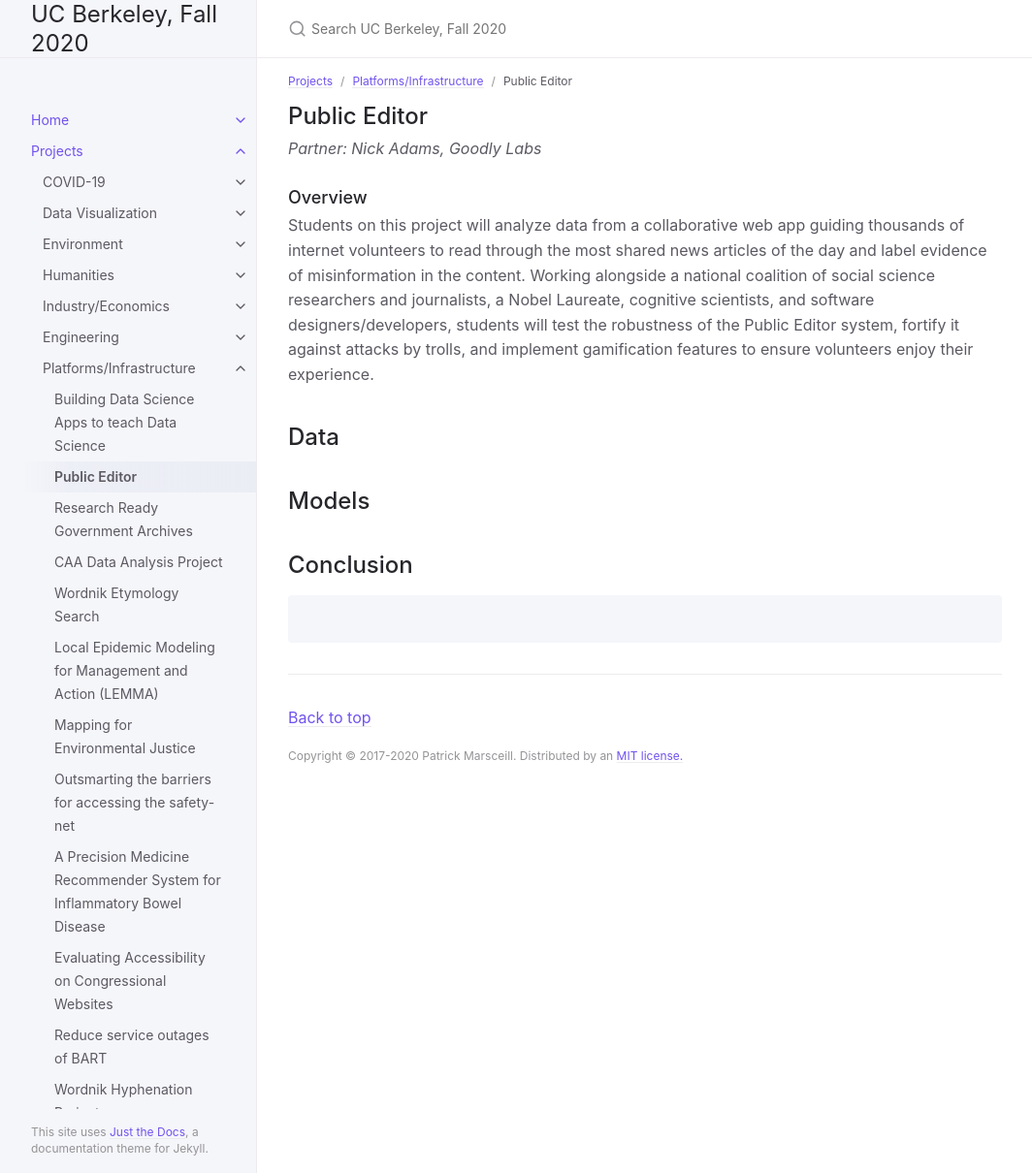
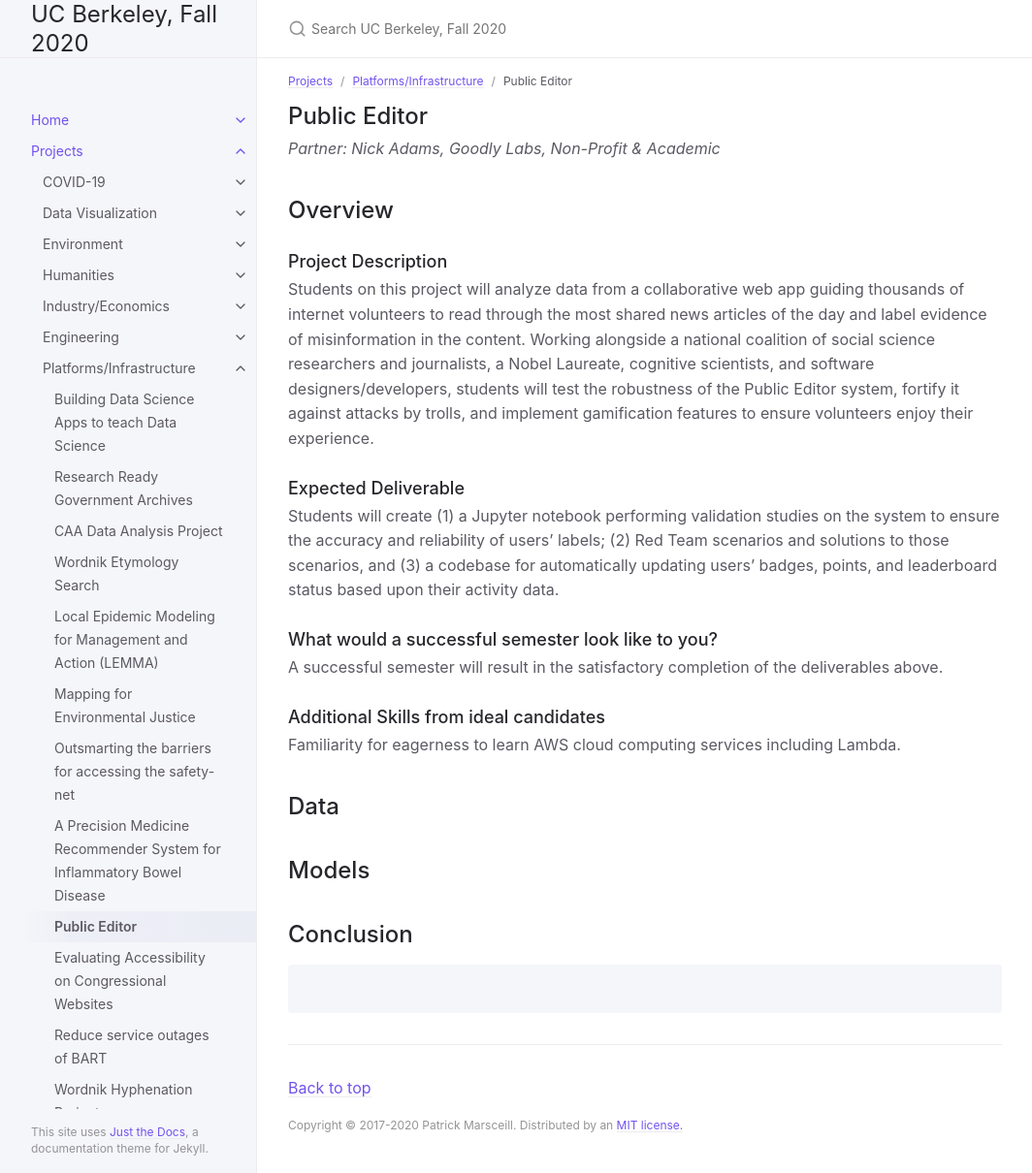
Before and after one commit to DS-Discovery/ds-discovery.github.io, a Jekyll site: the page built from Projects/Platforms:Infrastructure/PI-Public Editor.md, in a window 1280 px wide and 1210 px high. Shown: the whole window at 97% size, without its empty margins (107-1171 px from the left). Built offline with Jekyll 4.4.1, drawn with Linux system fonts in a browser that asks for light colours.

Commit message:
Update PI-Public Editor.md

```diff
--- a/Projects/Platforms:Infrastructure/PI-Public Editor.md
+++ b/Projects/Platforms:Infrastructure/PI-Public Editor.md
@@ -3,16 +3,22 @@ layout: default
 title: Public Editor
 parent: Platforms/Infrastructure
 grand_parent: Projects
-nav_order: 0
+nav_order: 14
 ---
 
 
 ## Public Editor
-*Partner: Nick Adams, Goodly Labs*
+*Partner: Nick Adams, Goodly Labs, Non-Profit & Academic*
 
-### Overview
-
+## Overview
+### Project Description
 Students on this project will analyze data from a collaborative web app guiding thousands of internet volunteers to read through the most shared news articles of the day and label evidence of misinformation in the content. Working alongside a national coalition of social science researchers and journalists, a Nobel Laureate, cognitive scientists, and software designers/developers, students will test the robustness of the Public Editor system, fortify it against attacks by trolls, and implement gamification features to ensure volunteers enjoy their experience.
+### Expected Deliverable
+Students will create (1) a Jupyter notebook performing validation studies on the system to ensure the accuracy and reliability of users' labels; (2) Red Team scenarios and solutions to those scenarios, and (3) a codebase for automatically updating users' badges, points, and leaderboard status based upon their activity data.
+### What would a successful semester look like to you?
+A successful semester will result in the satisfactory completion of the deliverables above.
+### Additional Skills from ideal candidates
+Familiarity for eagerness to learn AWS cloud computing services including Lambda.
 
 ## Data
 
```
